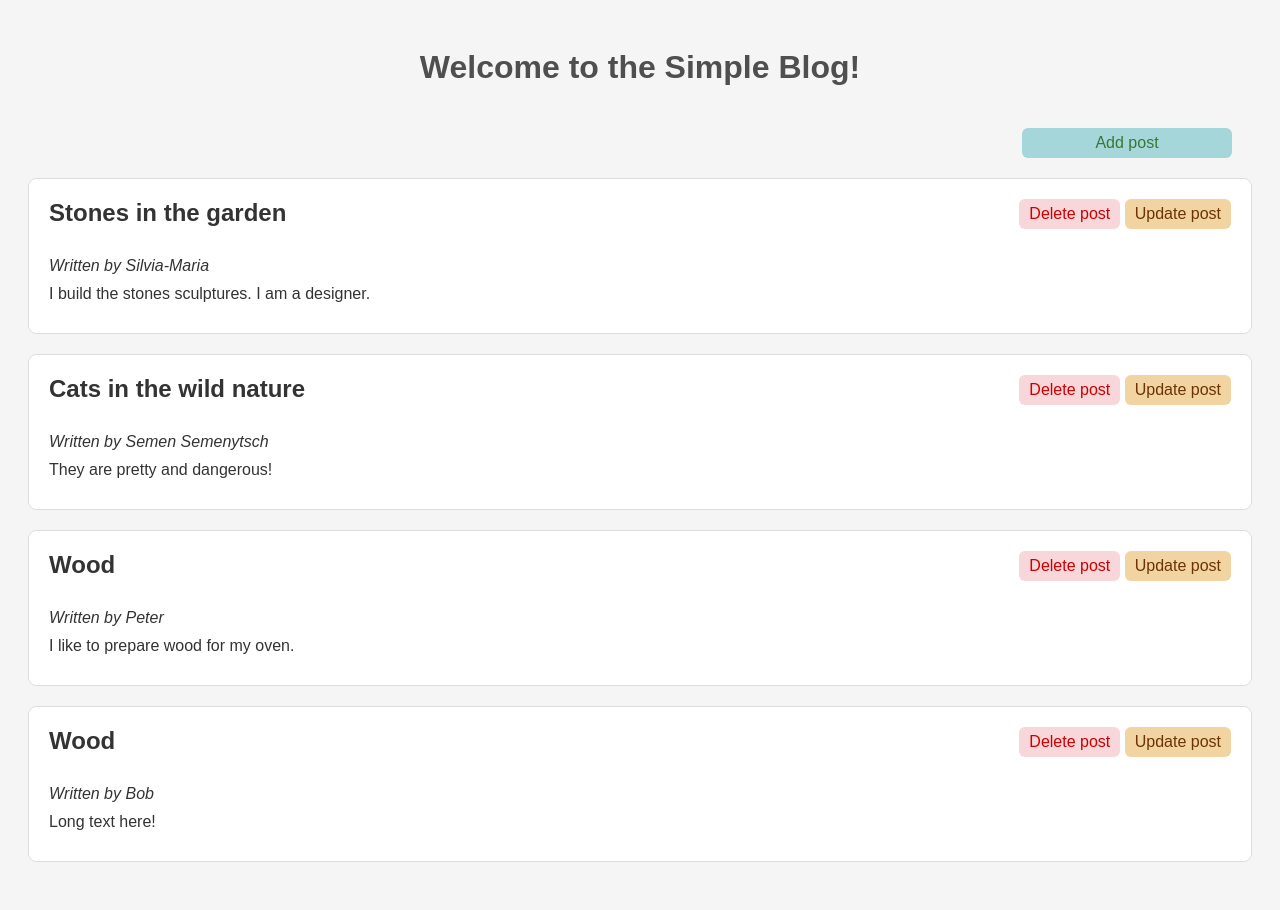
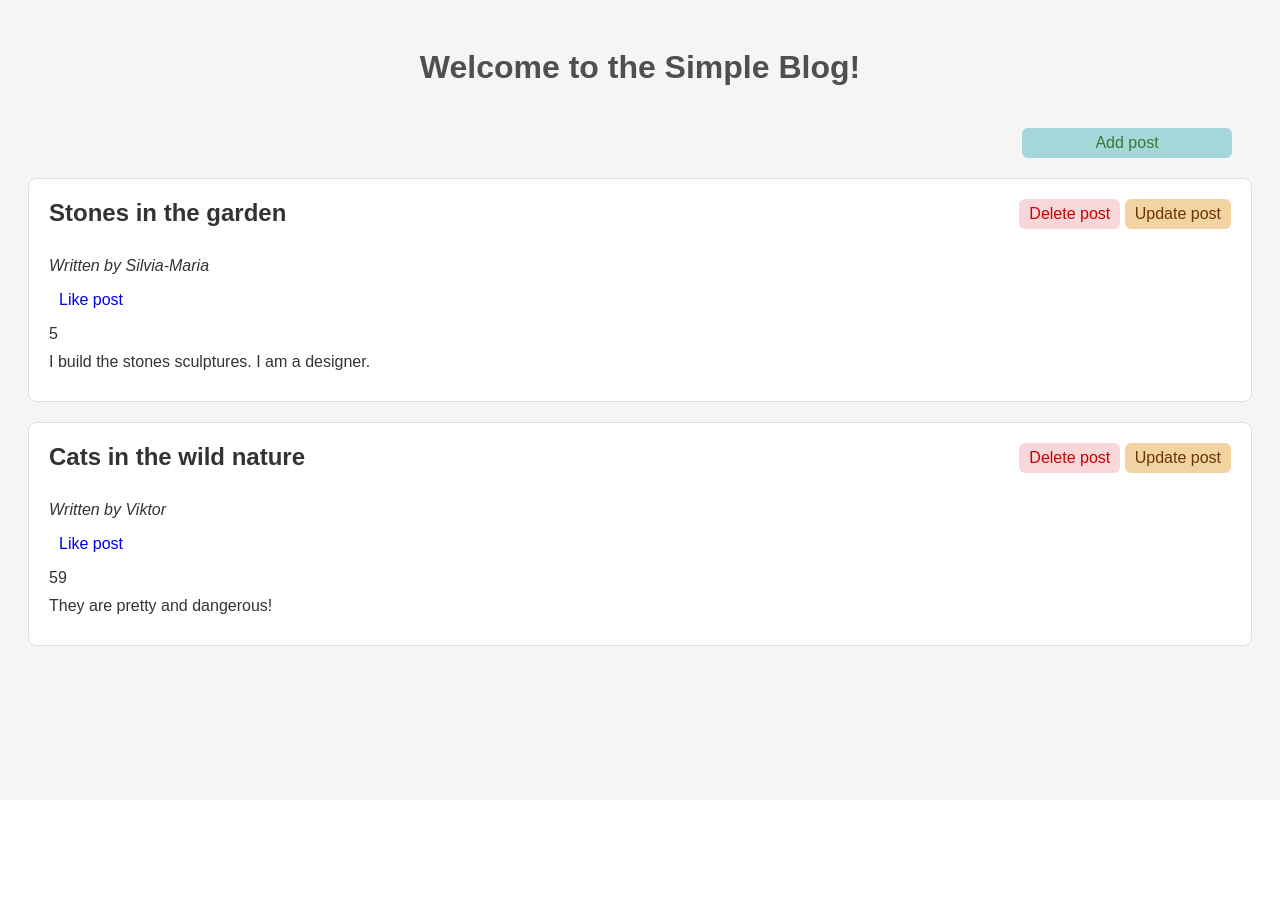
Before and after one commit to AnaKies/Masterblog, a Flask app: page / in a window 1280 px wide. After the commit the page ends 646 px from the top, so only its background shows below. Run offline with Flask 3, Linux system fonts and the light colour scheme.

Commit message:
Add likes to each post.

```diff
--- a/app.py
+++ b/app.py
@@ -42,16 +42,16 @@ def delete(post_id):
         if not blog_posts:
             return 'Nothing to delete', 404
 
-        post_found = False
+        post_to_delete_is_found = False
 
         for i, post in enumerate(blog_posts):
             if post['id'] == post_id:
                 blog_posts.pop(i)
-                post_found = True
+                post_to_delete_is_found = True
                 break
 
-        if not post_found:
-            print(f"Warning: post with id {post_id} doesn't exist in the storage.")
+        if not post_to_delete_is_found:
+            return f"Warning: post with id {post_id} doesn't exist in the storage.", 404
 
         json_handler.write_json(blog_posts)
 
@@ -63,6 +63,9 @@ def delete(post_id):
 
 @app.route('/update/<string:post_id>', methods=['GET', 'POST'])
 def update(post_id):
+    """
+    Updates a blog post by UUID.
+    """
     try:
         blog_posts = json_handler.read_json()
 
@@ -98,6 +101,38 @@ def update(post_id):
         return []
 
 
+@app.route('/like/<string:post_id>')
+def like(post_id):
+    """
+    Likes a blog post by UUID.
+    """
+    try:
+        blog_posts = json_handler.read_json()
+
+        if not blog_posts:
+            return 'Nothing to update', 404
+
+        post_to_like = None
+        post_number = 0
+        for i, post in enumerate(blog_posts):
+            if post.get('id') == post_id:
+                post_to_like = post
+                post_number = i
+                break
+
+        if not post_to_like:
+            print(f"Warning: post with id {post_id} doesn't exist in the storage.")
+
+        blog_posts[post_number]['likes'] += 1
+        json_handler.write_json(blog_posts)
+
+        return redirect(url_for('index'))
+
+    except Exception as error:
+        print(f"Error updating blog post data: {error}")
+        return []
+
+
 @app.route('/')
 def index():
     blog_posts = json_handler.read_json()
@@ -106,5 +141,13 @@ def index():
     return render_template('index.html', posts=blog_posts)
 
 
+@app.errorhandler(404)
+def page_not_found(error):
+    """
+    Displays a 404 error page with an explanation of the error.
+    """
+    return render_template('404.html', error_message=str(error)), 404
+
+
 if __name__ == '__main__':
     app.run(host="0.0.0.0", port=5001, debug=True)
--- a/json_storage/posts.json
+++ b/json_storage/posts.json
@@ -3,24 +3,14 @@
         "id": "dbd1e3d1-c8d6-41d9-bc42-1458fdbf64b0",
         "author": "Silvia-Maria",
         "title": "Stones in the garden",
-        "content": "I build the stones sculptures. I am a designer."
+        "content": "I build the stones sculptures. I am a designer.",
+        "likes": 5
     },
     {
         "id": "5cdfc2aa-62f1-4e7a-bfbc-abdd14074574",
-        "author": "Semen Semenytsch",
+        "author": "Viktor",
         "title": "Cats in the wild nature",
-        "content": "They are pretty and dangerous!"
-    },
-    {
-        "id": "bf1901da-d974-47e4-be92-13577f1c1b1f",
-        "author": "Peter",
-        "title": "Wood",
-        "content": "I like to prepare wood for my oven."
-    },
-    {
-        "id": "bfeccaa5-9323-42a3-9b92-94385e51df25",
-        "author": "Bob",
-        "title": "Wood",
-        "content": "Long text here!"
+        "content": "They are pretty and dangerous!",
+        "likes": 59
     }
 ]
--- a/templates/index.html
+++ b/templates/index.html
@@ -17,10 +17,14 @@
             <h2>{{ blog_post["title"] }}</h2>
             <div>
                 <a class="button_delete" href="{{ url_for('delete', post_id=blog_post['id']) }}">Delete post</a>
-                <a  class="button_update" href="{{ url_for('update', post_id=blog_post['id']) }}">Update post</a>
+                <a class="button_update" href="{{ url_for('update', post_id=blog_post['id']) }}">Update post</a>
             </div>
         </div>
-        <p><em>Written by {{ blog_post["author"] }}</em></p>
+        <div>
+            <p><em>Written by {{ blog_post["author"] }}</em></p>
+            <a class="button_like" href="{{ url_for('like', post_id=blog_post['id']) }}">Like post</a>
+            <p>{{ blog_post["likes"] }}</p>
+        </div>
         <p>{{ blog_post["content"] }}</p>
     </div>
     {% endfor %}
```
